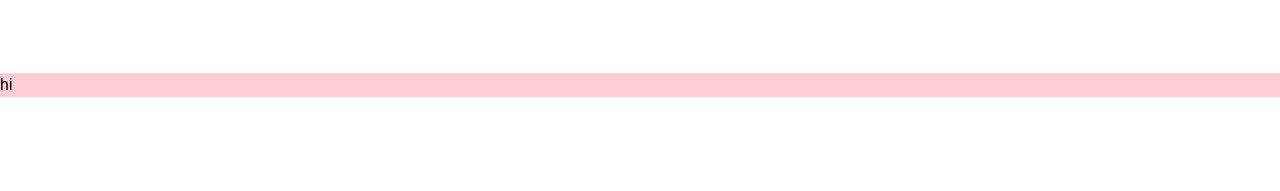
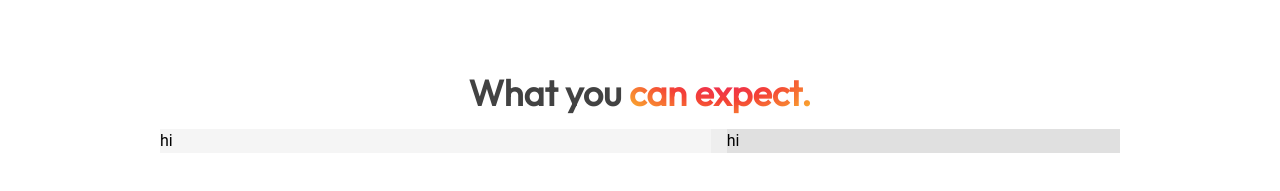
Before and after one commit to PkTheCoda/portfolio, a React (Vite) app: page /hire in a window 1280 px wide. Shown: the part 3523-3714 px from the top of the page. Before the commit the page ends 3620 px from the top, so only its background shows below. Built offline with nearby package versions, Linux system fonts and the light colour scheme.

Commit message:
worked on hire page

```diff
--- a/src/Hire.jsx
+++ b/src/Hire.jsx
@@ -1,6 +1,7 @@
 import HireHeader from "./HireComponents/HireHeader"
 import HireFirst from "./HireComponents/HireFirst"
 import HireTimeline from "./HireComponents/HireTimeline"
+import HireFeatures from "./HireComponents/HireFeatures"
 
 
 export default function Hire() {
@@ -9,7 +10,7 @@ export default function Hire() {
             <HireHeader />
             <HireFirst />
             <HireTimeline />
-            <div className="bg-red-100">hi</div>
+            <HireFeatures />
         </>
     )
 }
--- /dev/null
+++ b/src/HireComponents/HireFeatures.jsx
@@ -0,0 +1,19 @@
+import React from 'react';
+
+const HireFeatures = () => {
+  return (
+    <div className=' flex flex-col h-max mb-20'>
+        <div className="text-4xl font-bold text-gray-800 mb-4 font-outfit text-center">
+            What you <span className="main-gradient">can expect.</span>
+        </div>
+        <div className='px-40 flex flex-col gap-4'>
+            <div className="bg-gray-200 flex gap-4">
+                <div className="w-7/12 bg-gray-100">hi</div>
+                <div className="w-5/12 bg-gray-300">hi</div>
+            </div>
+        </div>
+    </div>
+  );
+};
+
+export default HireFeatures;
--- a/src/HireComponents/HireTimeline.jsx
+++ b/src/HireComponents/HireTimeline.jsx
@@ -15,7 +15,7 @@ export default function HireTimeline() {
                     Explore Now</a>
                 </div>
                 <div class="ml-0 md:ml-12 lg:w-2/3 sticky">
-                    <div class="container mx-auto w-full h-full">
+                    <div class="container mx-auto w-full h-full font-outfit">
                         <div class="relative wrap overflow-hidden p-10 h-full">
                             <div class="border-2-2 border-yellow-555 absolute h-full rounded-[1%] border-2 border-solid border-[#FFC100] right-2/4"
                             ></div>
```
